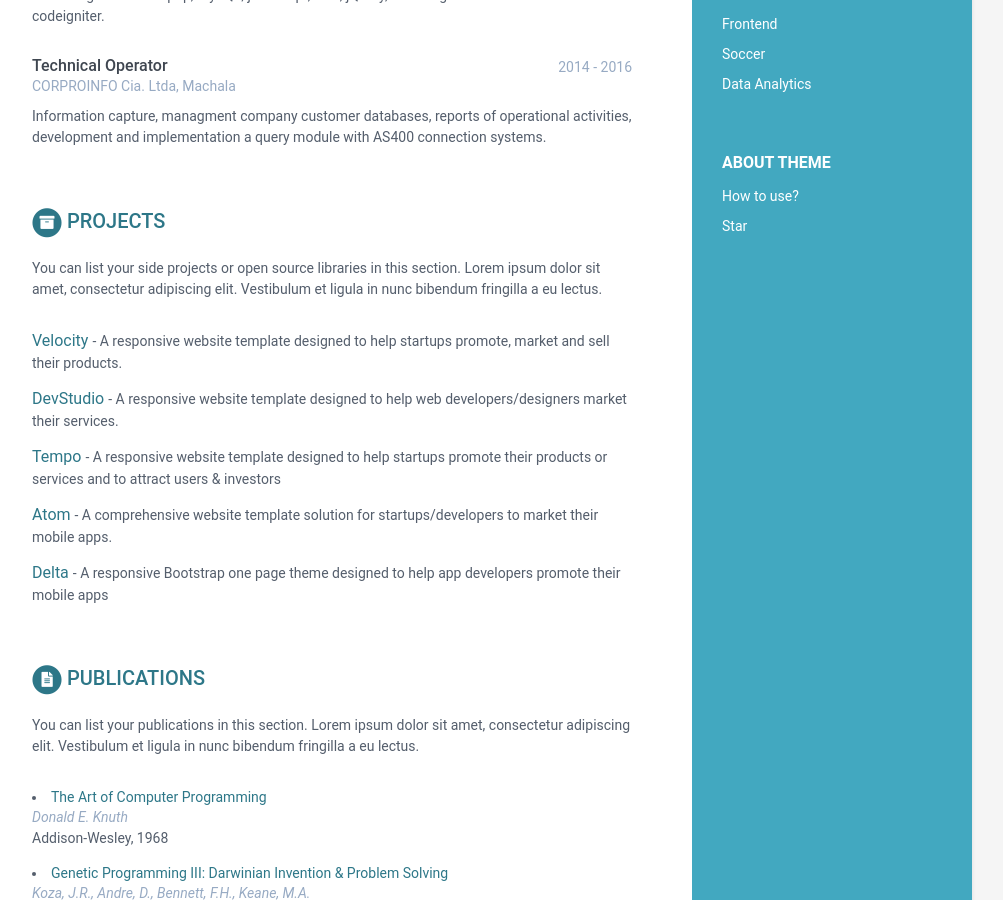
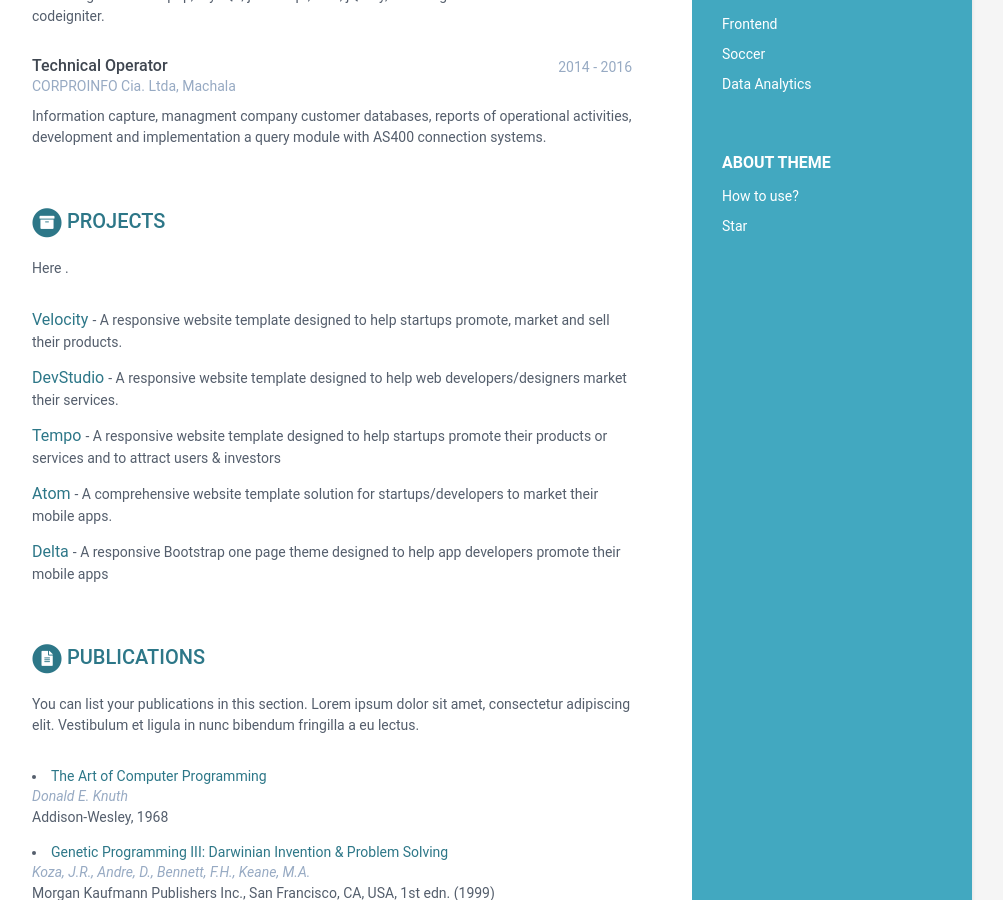
Before and after one commit to elcordova/caring-europa-fe48a, a Jekyll site: the page built from index.html, in a window 1280 px wide and 900 px high, scrolled down 839 px. Shown: the whole window, without its empty margins (168-1171 px from the left). Built offline with Jekyll 4.4.1, drawn with Linux system fonts in a browser that asks for light colours.

Commit message:
data.yml: changed

```diff
--- a/_data/data.yml
+++ b/_data/data.yml
@@ -78,9 +78,7 @@
 projects:
   title: Projects
   intro: >
-    You can list your side projects or open source libraries in this section.
-    Lorem ipsum dolor sit amet, consectetur adipiscing elit. Vestibulum et
-    ligula in nunc bibendum fringilla a eu lectus.
+    Here .
   assignments:
     - title: Velocity
       link: '#hook'
```
